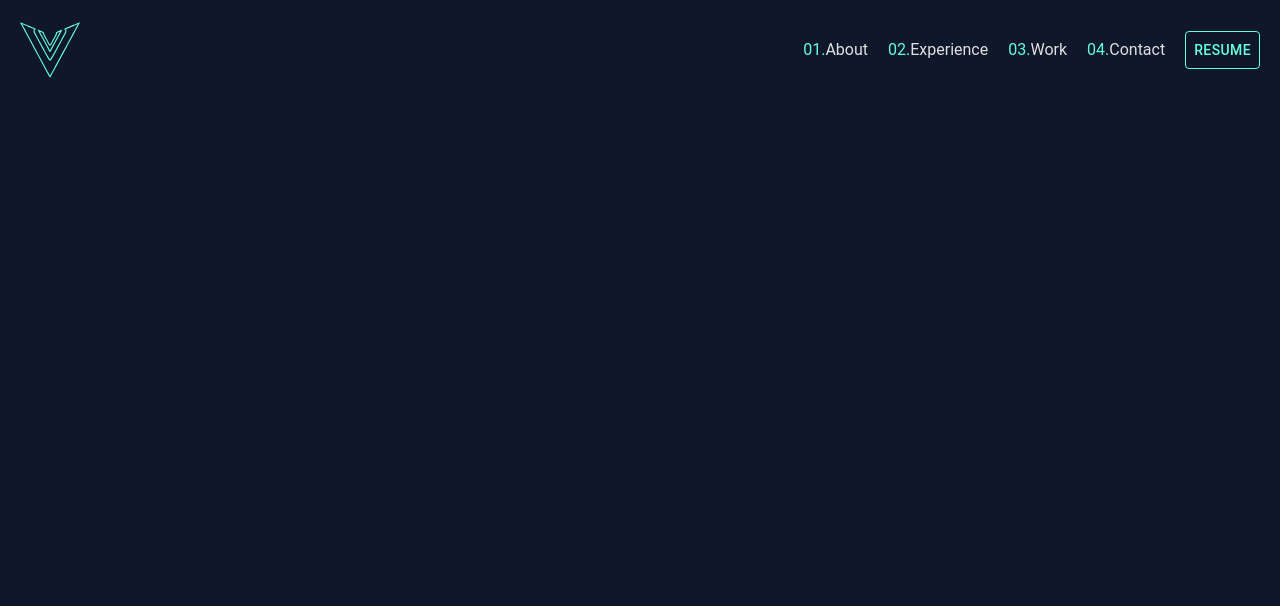
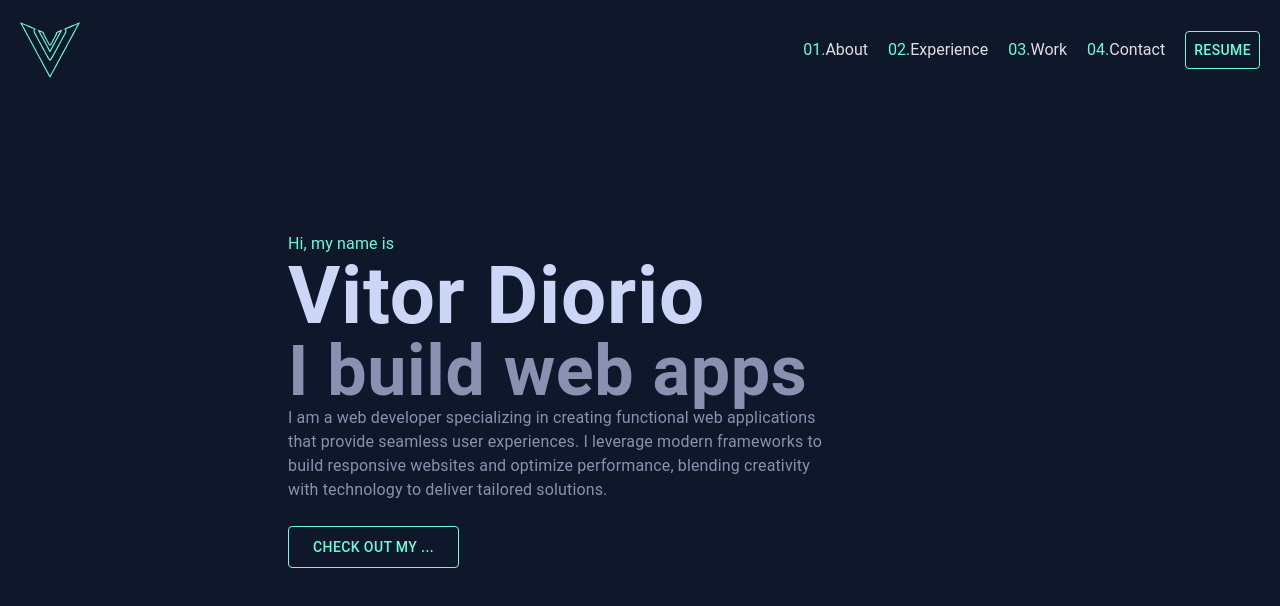
Before and after one commit to vdiorio/vdiorio.github.io, a React (Create React App) app: page / in a window 1280 px wide. Shown: the top 606 px of the page. Built offline with nearby package versions, Linux system fonts and the light colour scheme.

Commit message:
feat(Hero): Creates Hero component

```diff
--- a/src/Components/ui/Body/styles.ts
+++ b/src/Components/ui/Body/styles.ts
@@ -3,7 +3,7 @@ export const useStyles = () => {
     root: {
       display: "inline-block",
       color: "text.primary",
-      fontSize: "20px",
+      fontSize: "16px",
     },
   };
 };
--- /dev/null
+++ b/src/Pages/Home/Sections/Hero.tsx
@@ -0,0 +1,24 @@
+import { Box } from "@mui/material";
+import Body from "../../../Components/ui/Body";
+import { useTranslation } from "react-i18next";
+import { useStyles } from "./styles";
+import Heading from "../../../Components/ui/Heading";
+import Button from "../../../Components/ui/Button";
+
+export default function Hero() {
+  const { t } = useTranslation();
+
+  const style = useStyles();
+
+  return (
+    <Box component="section" id="hero" sx={style.root}>
+      <Body sx={style.greeting}>{t("hero-greeting")}</Body>
+      <Heading sx={style.name}>Vitor Diorio</Heading>
+      <Heading type="secondary" sx={style.subtitle}>
+        {t("hero-subtitle")}
+      </Heading>
+      <Body maxWidth={540}>{t("hero-description")}</Body>
+      <Button sx={style.button}>{t("hero-button")}</Button>
+    </Box>
+  );
+}
--- /dev/null
+++ b/src/Pages/Home/Sections/styles.ts
@@ -0,0 +1,35 @@
+import { useTheme } from "@mui/material";
+
+export const useStyles = () => {
+  const theme = useTheme();
+  return {
+    root: {
+      display: "flex",
+      justifyContent: "center",
+      flexDirection: "column",
+      height: "100vh",
+      margin: "0 auto",
+      maxWidth: "900px",
+    },
+    greeting: {
+      color: theme.palette.primary.main,
+      fontSize: "clamp(14px, 5vw, 16px)",
+      fontWeight: 400,
+    },
+    name: {
+      fontSize: "clamp(40px, 8vw, 80px)",
+      lineHeight: 1,
+      fontWeight: 700,
+    },
+    subtitle: {
+      fontSize: "clamp(40px, 6.8vw, 70px)",
+      lineHeight: 1,
+      fontWeight: 700,
+    },
+    button: {
+      width: "fit-content",
+      marginTop: theme.spacing(3),
+      padding: theme.spacing(1, 3),
+    },
+  };
+};
--- a/src/Pages/Home/index.tsx
+++ b/src/Pages/Home/index.tsx
@@ -1,11 +1,16 @@
 import { Box } from "@mui/material";
 import Header from "../../Components/Header";
+import Hero from "./Sections/Hero";
+import { useStyles } from "./styles";
 
 export default function Home() {
+  const style = useStyles();
   return (
     <Box>
       <Header />
-      <Box sx={{ height: "200vh" }} />
+      <Box component="main" id="content" data-testid="content" sx={style.main}>
+        <Hero />
+      </Box>
     </Box>
   );
 }
--- /dev/null
+++ b/src/Pages/Home/styles.ts
@@ -0,0 +1,22 @@
+import { useTheme } from "@mui/material";
+
+export const useStyles = () => {
+  const theme = useTheme();
+  return {
+    main: {
+      padding: theme.spacing(0, 6), // default padding for small screens
+      [theme.breakpoints.up("sm")]: {
+        padding: theme.spacing(0, 12), // padding for small screens and up
+      },
+      [theme.breakpoints.up("md")]: {
+        padding: theme.spacing(0, 24), // padding for medium screens and up
+      },
+      [theme.breakpoints.up("lg")]: {
+        padding: theme.spacing(0, 36), // padding for large screens and up
+      },
+      [theme.breakpoints.up("xl")]: {
+        padding: theme.spacing(0, 36), // padding for extra large screens and up
+      },
+    },
+  };
+};
--- a/src/locales/en-us/translation.json
+++ b/src/locales/en-us/translation.json
@@ -4,7 +4,8 @@
   "work": "Work",
   "contact": "Contact",
   "resume": "Resume",
-  "hiMyNameis": "Hi, my name is",
-  "iBuild": "I build web applications",
-  "quickSummary": "Quick summary"
+  "hero-greeting": "Hi, my name is",
+  "hero-subtitle": "I build web apps",
+  "hero-description": "I am a web developer specializing in creating functional web applications that provide seamless user experiences. I leverage modern frameworks to build responsive websites and optimize performance, blending creativity with technology to deliver tailored solutions.",
+  "hero-button": "Check out my ..."
 }
```
